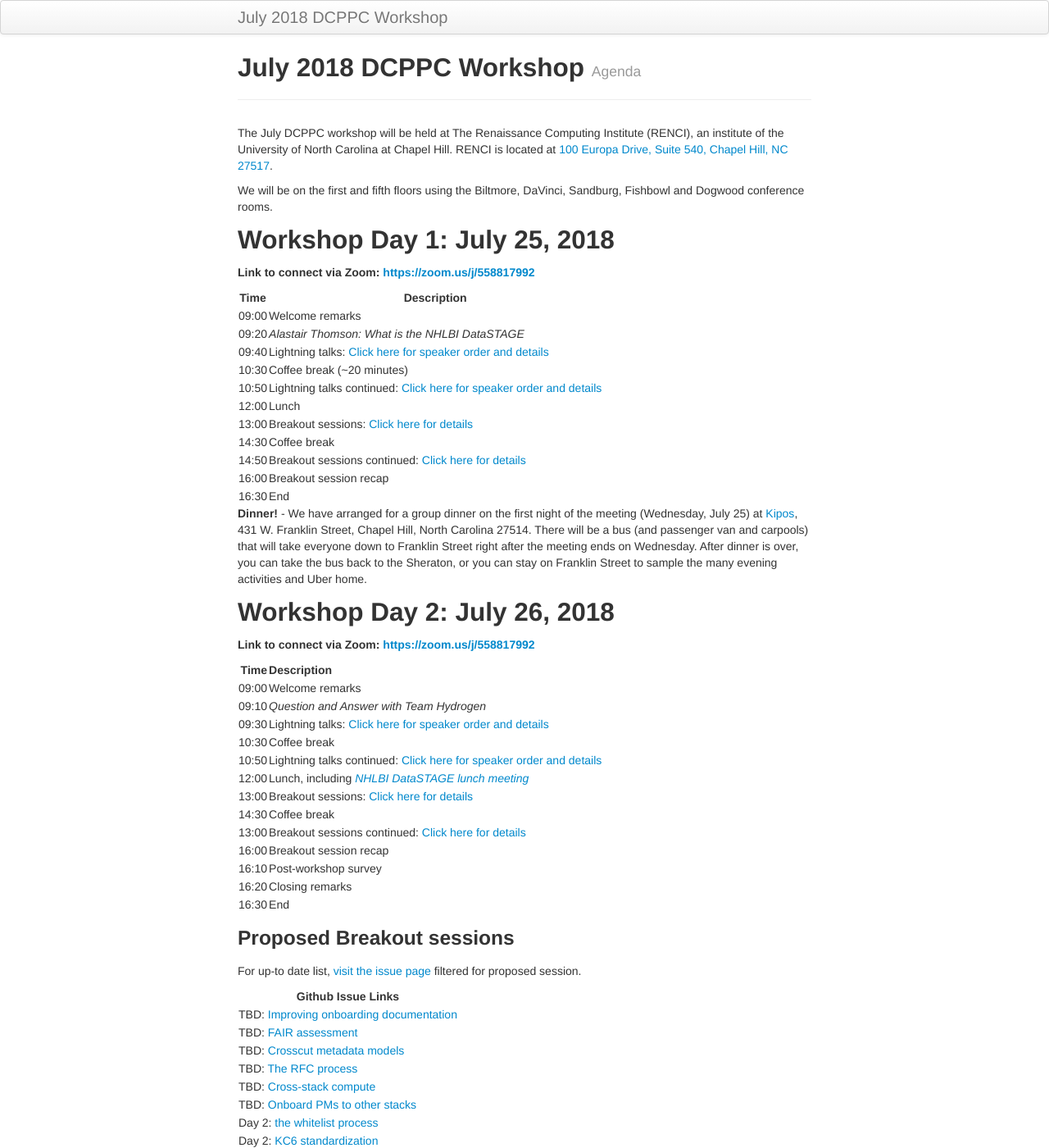
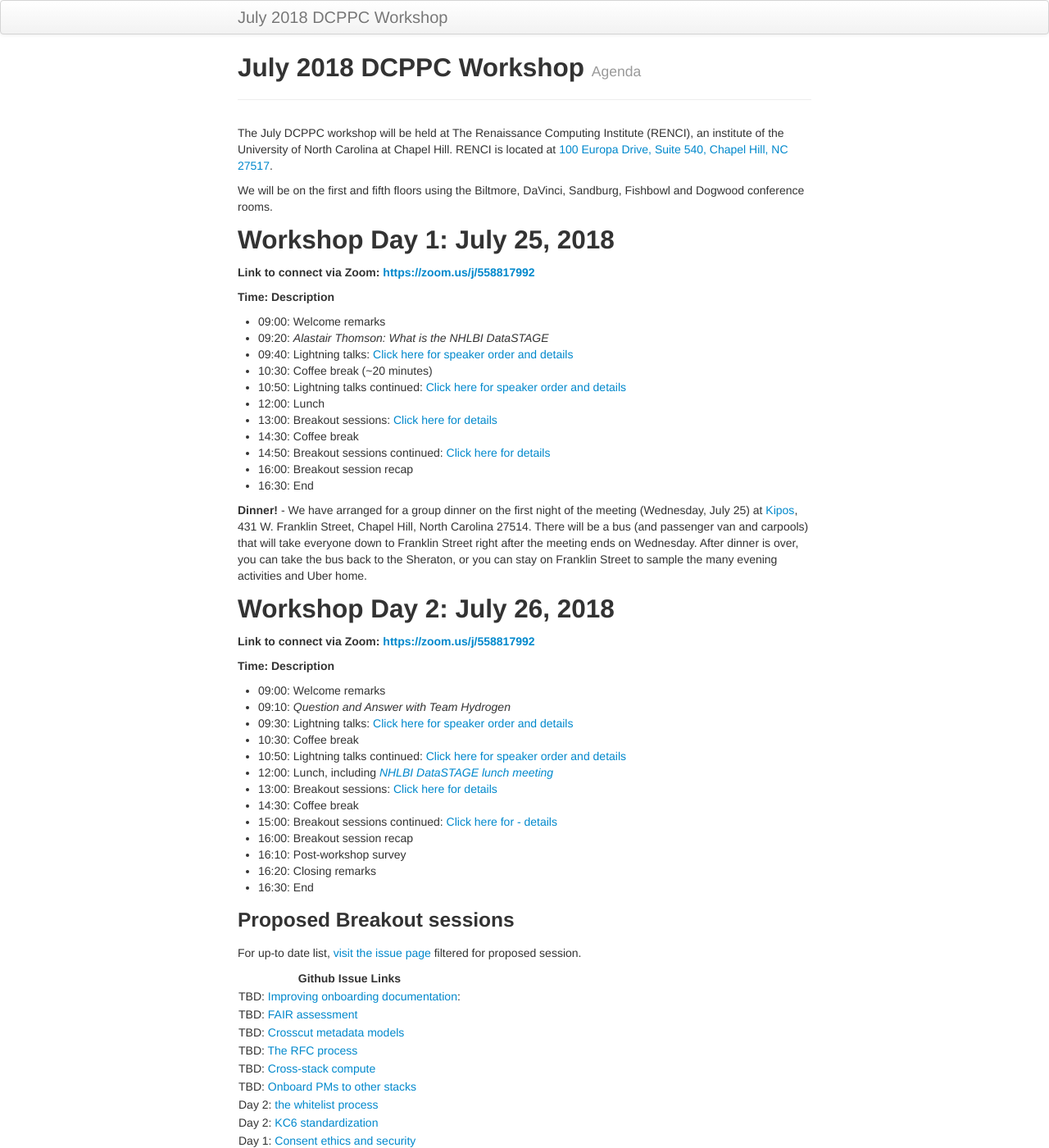
Before and after one commit to dcppc/2018-july-workshop, a Jekyll site: the page built from docs/agenda.md, in a window 1280 px wide and 1400 px high. Shown: the whole window at 82% size. Built offline with Jekyll 4.4.1, drawn with Linux system fonts in a browser that asks for light colours; part of the change alters nothing that is shown.

Commit message:
table to list

```diff
--- a/docs/agenda.md
+++ b/docs/agenda.md
@@ -13,19 +13,19 @@ We will be on the first and fifth floors using the Biltmore, DaVinci, Sandburg,
 
 **Link to connect via Zoom: [https://zoom.us/j/558817992](https://zoom.us/j/562256926)**
 
-Time | Description
----- | -----------
-09:00 | Welcome remarks
-09:20 | *Alastair Thomson: What is the NHLBI DataSTAGE*
-09:40 | Lightning talks: [Click here for speaker order and details](https://github.com/dcppc/2018-july-workshop/issues/4)
-10:30 | Coffee break (~20 minutes)
-10:50 | Lightning talks continued: [Click here for speaker order and details](https://github.com/dcppc/2018-july-workshop/issues/4)
-12:00 | Lunch
-13:00 | Breakout sessions: [Click here for details](https://github.com/dcppc/2018-july-workshop/labels/proposed%20session)
-14:30 | Coffee break
-14:50 | Breakout sessions continued: [Click here for details](https://github.com/dcppc/2018-july-workshop/labels/proposed%20session)
-16:00 | Breakout session recap
-16:30 | End
+**Time: Description**
+- 09:00: Welcome remarks
+- 09:20: *Alastair Thomson: What is the NHLBI DataSTAGE*
+- 09:40: Lightning talks: [Click here for speaker order and details](https://github.com/dcppc/2018-july-workshop/issues/4)
+- 10:30: Coffee break (~20 minutes)
+- 10:50: Lightning talks continued: [Click here for speaker order and details](https://github.com/dcppc/2018-july-workshop/issues/4)
+- 12:00: Lunch
+- 13:00: Breakout sessions: [Click here for details](https://github.com/dcppc/2018-july-workshop/labels/proposed%20session)
+- 14:30: Coffee break
+- 14:50: Breakout sessions continued: [Click here for details](https://github.com/dcppc/2018-july-workshop/labels/proposed%20session)
+- 16:00: Breakout session recap
+- 16:30: End
+
 
 **Dinner!** - We have arranged for a group dinner on the first night of the meeting (Wednesday, July 25) at [Kipos](http://kiposchapelhill.com/), 431 W. Franklin Street, Chapel Hill, North Carolina 27514. There will be a bus (and passenger van and carpools) that will take everyone down to Franklin Street right after the meeting ends on Wednesday. After dinner is over, you can take the bus back to the Sheraton, or you can stay on Franklin Street to sample the many evening activities and Uber home.
 
@@ -33,21 +33,20 @@ Time | Description
 
 **Link to connect via Zoom: [https://zoom.us/j/558817992](https://zoom.us/j/562256926)**
 
-Time | Description
----: | :---
-09:00 | Welcome remarks
-09:10 | *Question and Answer with Team Hydrogen*
-09:30 | Lightning talks: [Click here for speaker order and details](https://github.com/dcppc/2018-july-workshop/issues/5)
-10:30 | Coffee break
-10:50 | Lightning talks continued: [Click here for speaker order and details](https://github.com/dcppc/2018-july-workshop/issues/5)
-12:00 | Lunch, including [*NHLBI DataSTAGE lunch meeting*](https://github.com/dcppc/2018-july-workshop/issues/9)
-13:00 | Breakout sessions: [Click here for details](https://github.com/dcppc/2018-july-workshop/labels/proposed%20session)
-14:30 | Coffee break
-13:00 | Breakout sessions continued: [Click here for details](https://github.com/dcppc/2018-july-workshop/labels/proposed%20session)
-16:00 | Breakout session recap
-16:10 | Post-workshop survey
-16:20 | Closing remarks
-16:30 | End
+**Time: Description**
+- 09:00: Welcome remarks
+- 09:10: *Question and Answer with Team Hydrogen*
+- 09:30: Lightning talks: [Click here for speaker order and details](https://github.com/dcppc/2018-july-workshop/issues/5)
+- 10:30: Coffee break
+- 10:50: Lightning talks continued: [Click here for speaker order and details](https://github.com/dcppc/2018-july-workshop/issues/5)
+- 12:00: Lunch, including [*NHLBI DataSTAGE lunch meeting*](https://github.com/dcppc/2018-july-workshop/issues/9)
+- 13:00: Breakout sessions: [Click here for details](https://github.com/dcppc/2018-july-workshop/labels/proposed%20session)
+- 14:30: Coffee break
+- 15:00: Breakout sessions continued: [Click here for - details](https://github.com/dcppc/2018-july-workshop/labels/proposed%20session)
+- 16:00: Breakout session recap
+- 16:10: Post-workshop survey
+- 16:20: Closing remarks
+- 16:30: End
 
 ### Proposed Breakout sessions
 
@@ -55,7 +54,7 @@ For up-to date list, [visit the issue page](https://github.com/dcppc/2018-july-w
 
 | Github Issue Links |
 | ------------------ |
-| TBD: [Improving onboarding documentation](https://github.com/dcppc/2018-july-workshop/issues/20) |
+| TBD: [Improving onboarding documentation](https://github.com/dcppc/2018-july-workshop/issues/20):
 | TBD: [FAIR assessment](https://github.com/dcppc/2018-july-workshop/issues/19) |
 | TBD: [Crosscut metadata models](https://github.com/dcppc/2018-july-workshop/issues/18) |
 | TBD: [The RFC process](https://github.com/dcppc/2018-july-workshop/issues/16) |
```
